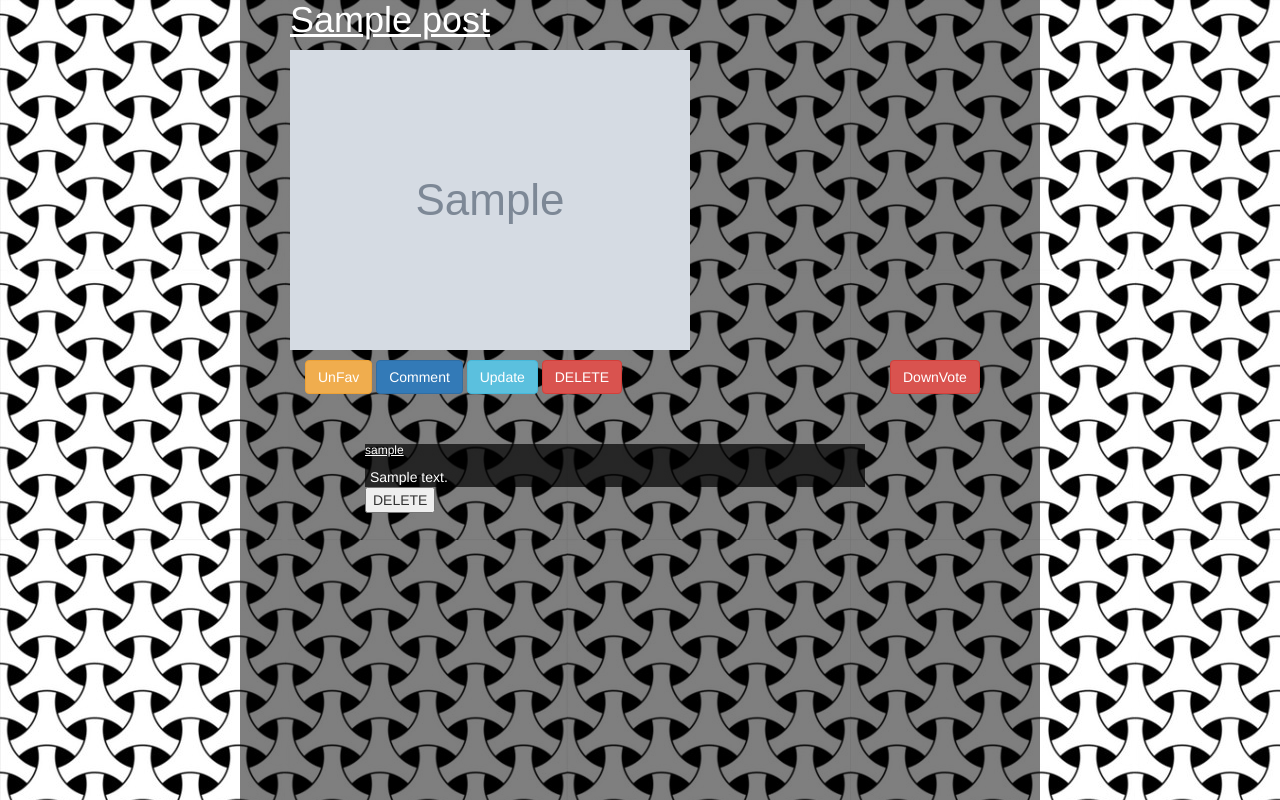
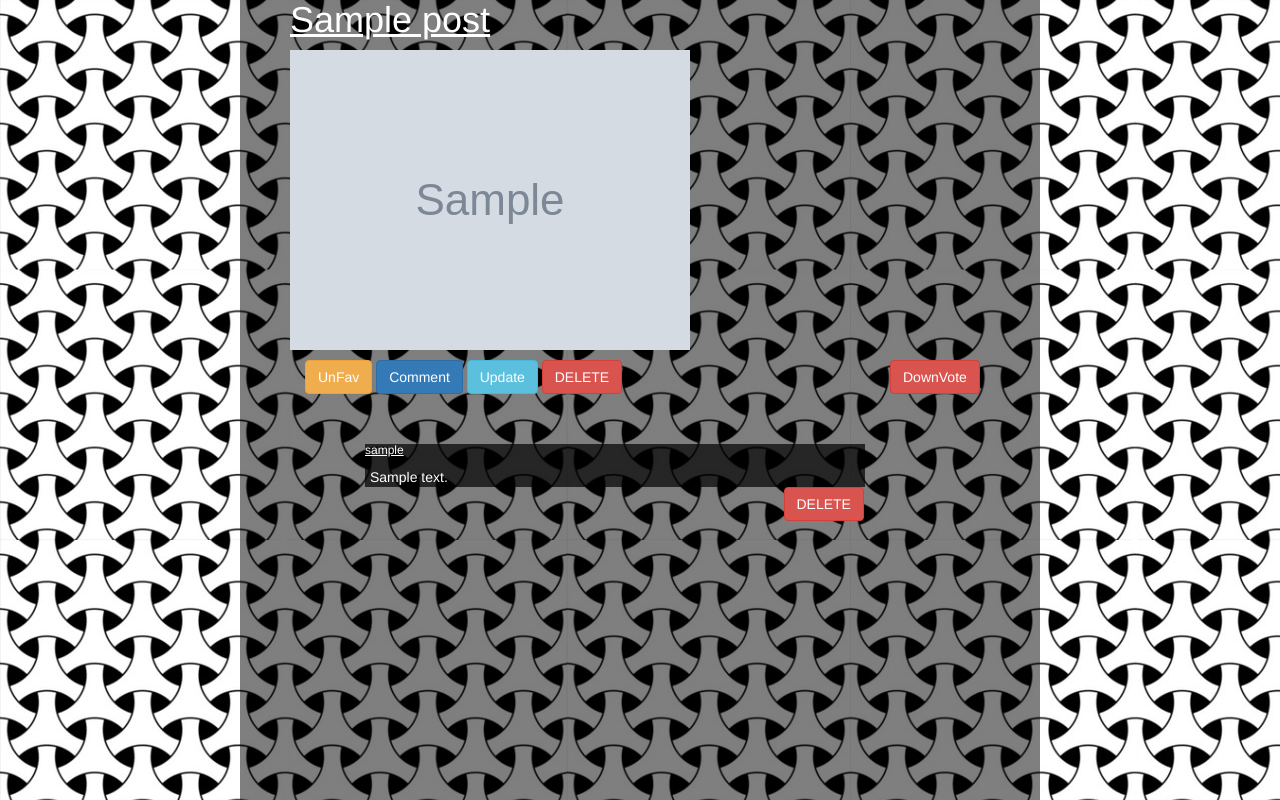
Before and after one commit to Squadella/PotentialMeme, a Django app: page /images/1/ in a window 1280 px wide. Shown: the part 72-872 px from the top of the page. Run offline with Django 3.2, Linux system fonts and the light colour scheme; a user stored in the database is signed in; tables that the repository leaves empty hold one stand-in row (values such as "Sample post"); grey boxes marked "Sample" are stand-in pictures; some libraries are stand-ins or nearby versions.

Commit message:
Pimp my delete comment button

```diff
--- a/images/templates/images/detail.html
+++ b/images/templates/images/detail.html
@@ -74,7 +74,7 @@
                                     {% if user.is_authenticated and user == comment.author %}
                                         <form action="{% url 'images:DeleteComment' comment.pk %}" method="post">
                                             {% csrf_token %}
-                                            <input type="submit" value="DELETE">
+                                            <input type="submit" value="DELETE" class="btn btn-danger" style=" margin-left: 62%">
                                         </form>
                                     {% endif %}
                                 {% endfor %}
```
